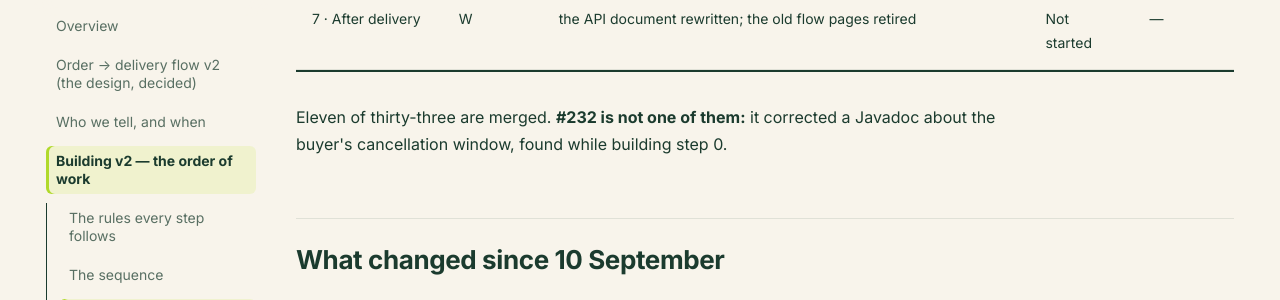
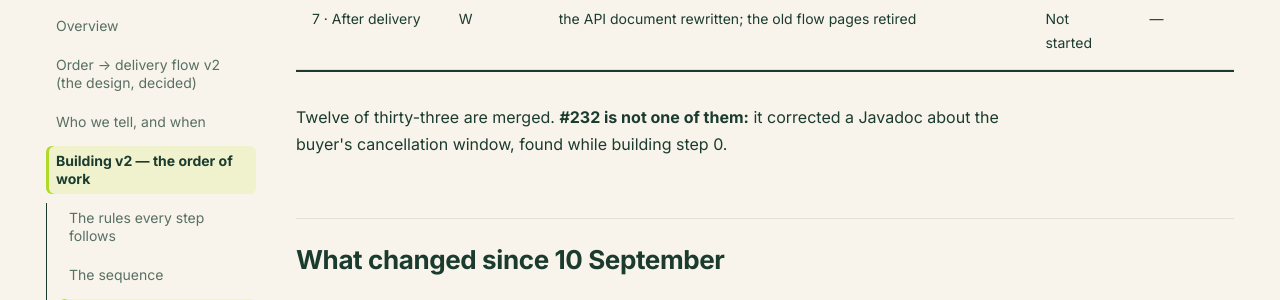
Before and after one commit to cropdoor/cropdoor-almanac, an MkDocs documentation site: the page built from docs/domain/order-delivery-flow-v2-build-order.md, in a window 1280 px wide and 900 px high, scrolled down 6048 px. Shown: the part 153-453 px from the top of the window. Built offline with MkDocs 1.6.1 and Material for MkDocs 9.7.7, drawn with Linux system fonts in a browser that asks for light colours; some web fonts are replaced; comment, search, counter and statistics services are not loaded.

Commit message:
docs(domain): F2a is merged — twelve of thirty-three
A tax is a row and pricing charges every active one. Step 1 has F2b, the surface
finance uses, and F3, the commission rate.

```diff
--- a/docs/domain/order-delivery-flow-v2-build-order.md
+++ b/docs/domain/order-delivery-flow-v2-build-order.md
@@ -76,7 +76,7 @@ The one place that says what is finished. A PR is **Done** only once it is merge
 | 7 · After delivery | V | two ratings | Not started | — |
 | 7 · After delivery | W | the API document rewritten; the old flow pages retired | Not started | — |
 
-Eleven of thirty-three are merged. **#232 is not one of them:** it corrected a Javadoc about the buyer's cancellation window, found while building step 0.
+Twelve of thirty-three are merged. **#232 is not one of them:** it corrected a Javadoc about the buyer's cancellation window, found while building step 0.
 
 ## What changed since 10 September
 
```
Also changed, not shown: other parts of docs/domain/order-delivery-flow-v2-build-order.md (+1 -1 lines).
